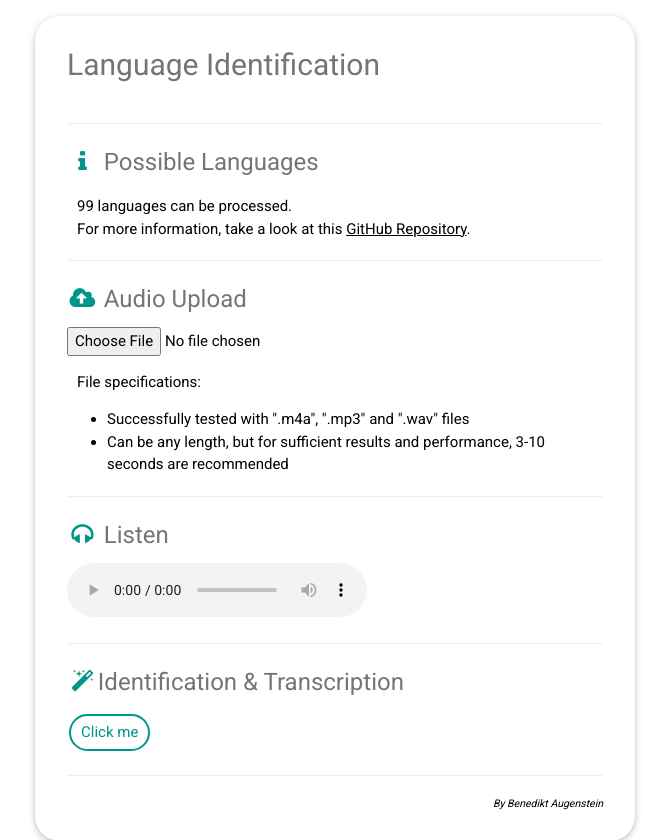
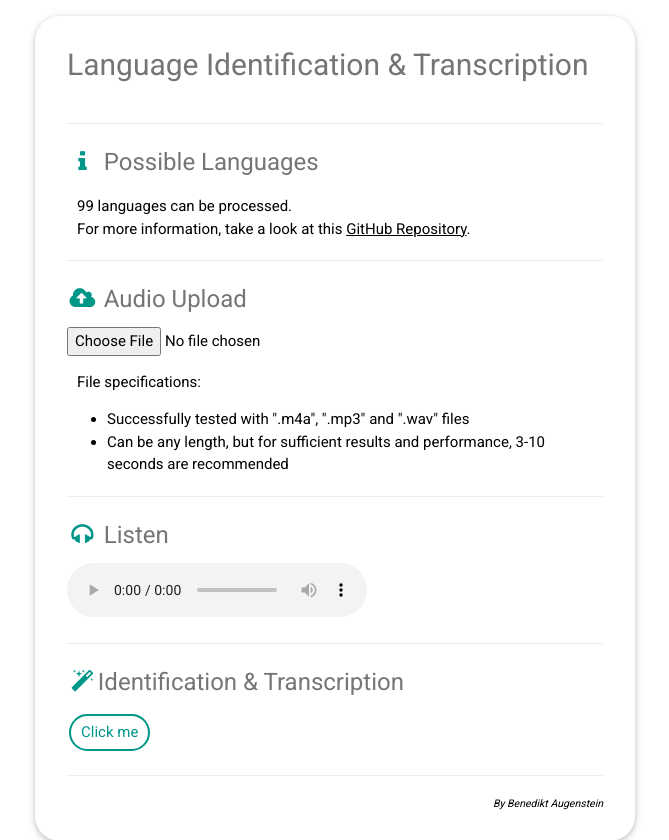
Before and after one commit to benediktaugenstein/language-detection, a Flask app: page / in a window 1280 px wide. Shown: the top 840 px of the page, without its empty margins (305-974 px from the left). Run offline with Flask 2, Linux system fonts and the light colour scheme.

Commit message:
Update input.html

```diff
--- a/templates/input.html
+++ b/templates/input.html
@@ -52,7 +52,7 @@
         <div class="w3-container w3-card w3-white w3-margin-bottom" style="border-radius: 25px;">
           <div class="w3-container">
 
-            <h2 class="w3-text-grey w3-padding-16">Language Identification</h2>
+            <h2 class="w3-text-grey w3-padding-16">Language Identification & Transcription</h2>
             <hr>
             <h3 class="w3-text-grey"><i class="fa fa-info fa-fw w3-text-teal"></i> Possible Languages</h3>
             <p>
```
